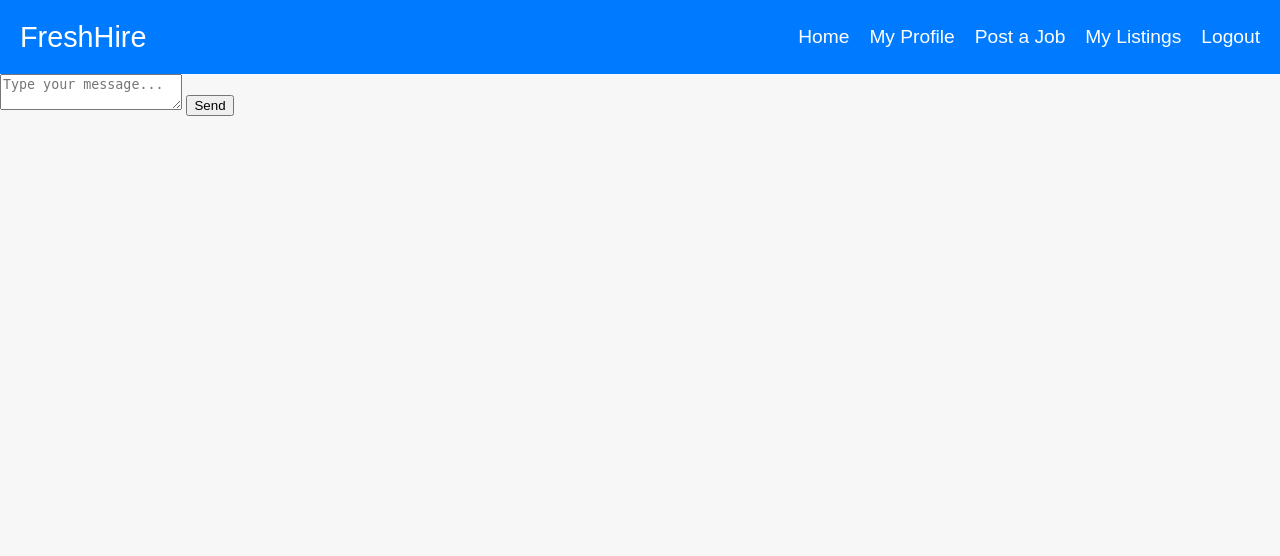
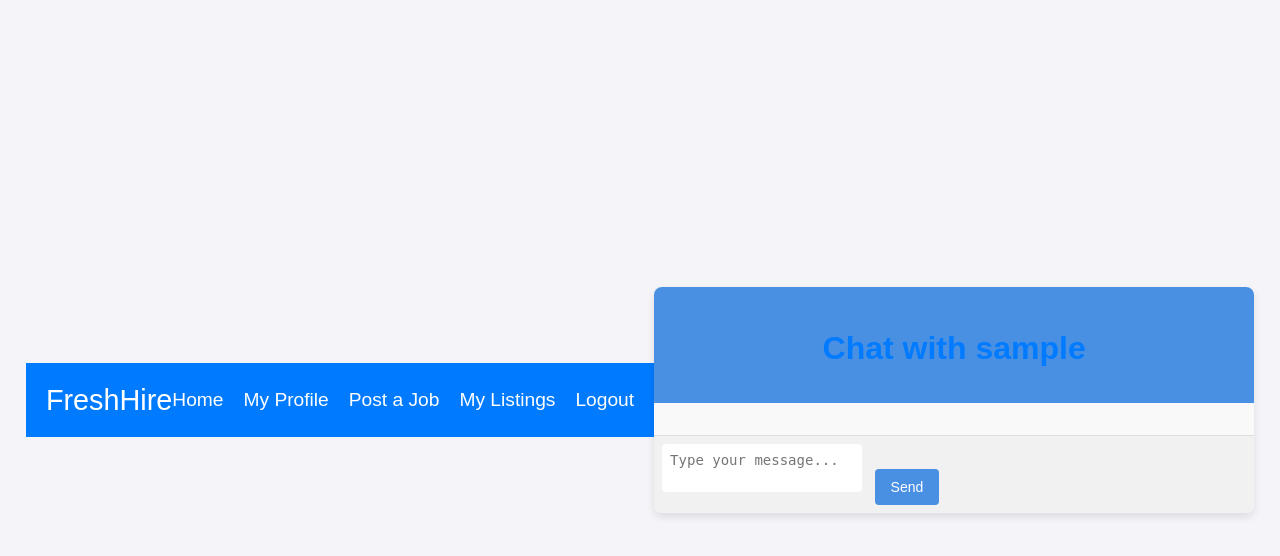
Before and after one commit to Cyber411/FreshHire, a Django app: template FreshHire/templates/FreshHire/chat.html in a window 1280 px wide. Shown: the top 556 px of the page. Run offline with Django 3.2, Linux system fonts and the light colour scheme; the template is opened without the code that fills it: most values are stand-ins (such as "Sample title", 1, 10 or a date in 2020).

Commit message:
Update chat.html

```diff
--- a/FreshHire/templates/FreshHire/chat.html
+++ b/FreshHire/templates/FreshHire/chat.html
@@ -1,9 +1,19 @@
 {% extends 'FreshHire/elayout.html' %}
 
 {% block body %}
+<!DOCTYPE html>
+<html lang="en">
+<head>
+    {% load static %}
+    <meta charset="UTF-8">
+    <meta name="viewport" content="width=device-width, initial-scale=1.0">
+    <title>Chat</title>
+    <link rel="stylesheet" href="{% static 'FreshHire/css/chat.css' %}">
+</head>
+<body>
     <div class="chat-container">
         <div class="chat-header">
-
+            <h2>Chat with {{ other_user.username }}</h2>
         </div>
         <div class="chat-messages" id="chat-messages">
             {% for message in messages %}
@@ -21,4 +31,6 @@
             </form>
         </div>
     </div>
+</body>
+</html>
 {% endblock %}
```
